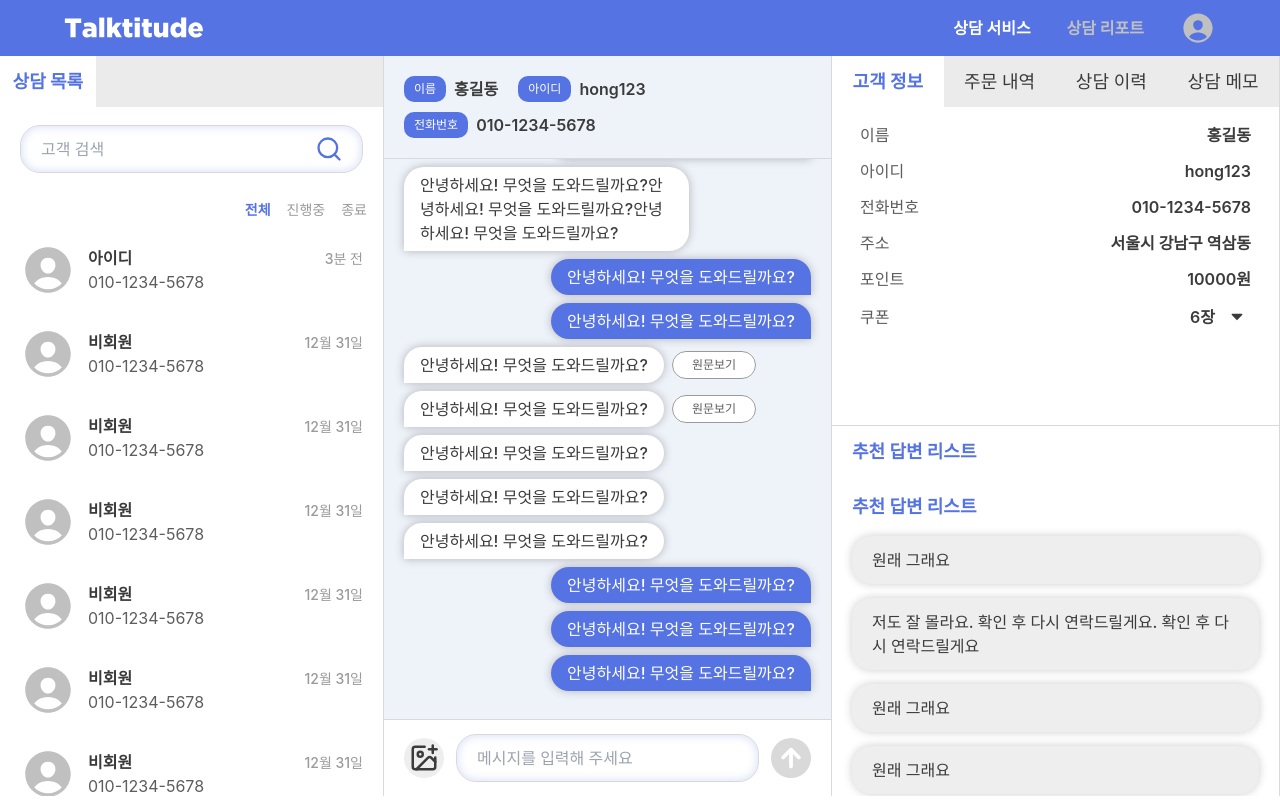
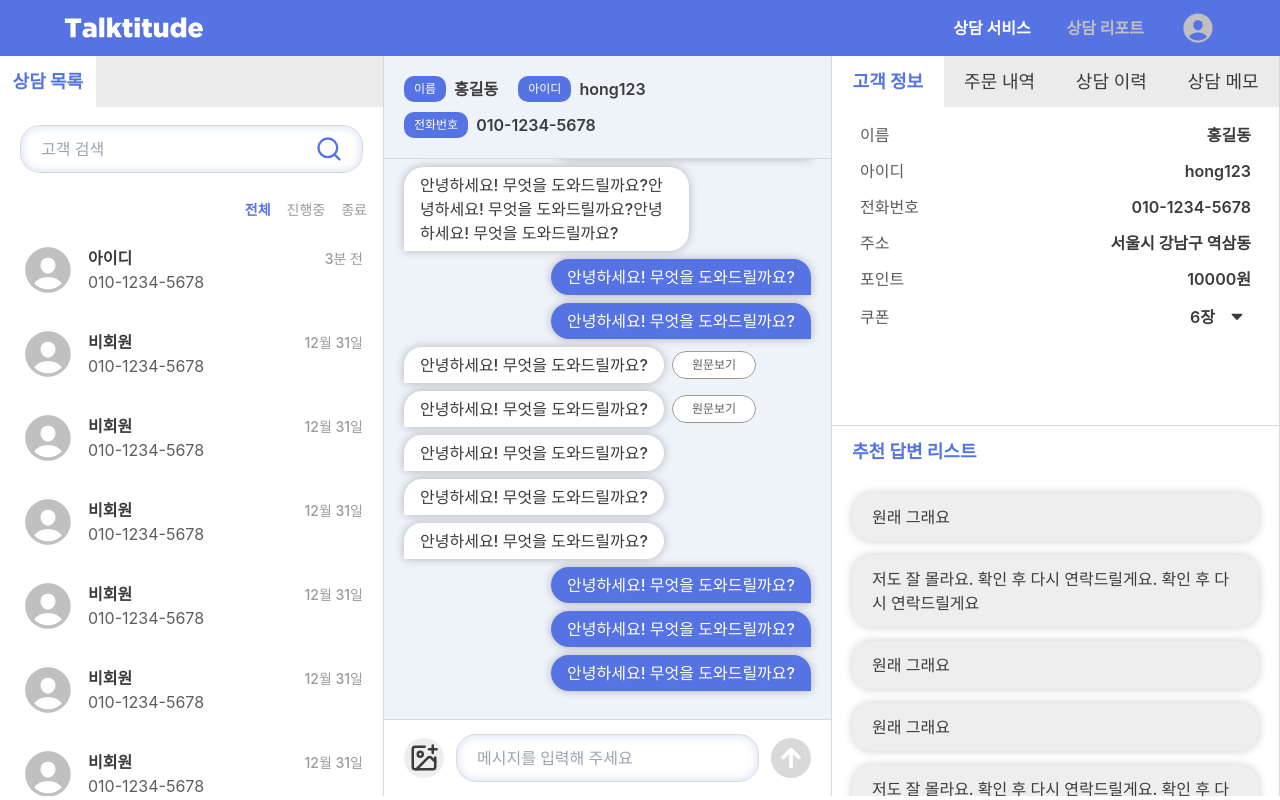
Before and after one commit to Talktitude/talktitude-agent-FE, a Next.js app: page /support in a window 1280 px wide. Built offline with nearby package versions, Linux system fonts and the light colour scheme; a web font is replaced by a local one.

Commit message:
feat: RecommendationList에 setInputMessage prop 추가 (#23)

```diff
--- a/src/components/support/supportInfo/recommendation/RecommendationList.tsx
+++ b/src/components/support/supportInfo/recommendation/RecommendationList.tsx
@@ -2,21 +2,23 @@ import React from 'react';
 import RecommendationItem from './RecommendationItem';
 import { RecommendationItemType } from '@/types/support';
 
+interface RecommendationListProps {
+  recommendationList: RecommendationItemType[];
+  setInputMessage?: (message: string) => void;
+}
+
 const RecommendationList = ({
   recommendationList,
-}: {
-  recommendationList: RecommendationItemType[];
-}) => {
+  setInputMessage,
+}: RecommendationListProps) => {
   return (
-    <div className="px-5 py-4 flex flex-col gap-4">
-      <div className="justify-start text-mainColor text-lg font-bold">
-        추천 답변 리스트
-      </div>
+    <div className="px-5 py-4 flex flex-col">
       <div className="flex flex-col gap-3.5">
         {recommendationList.map((item) => (
           <RecommendationItem
             key={item.id}
             recommendation={item.recommendation}
+            setInputMessage={setInputMessage}
           />
         ))}
       </div>
```
